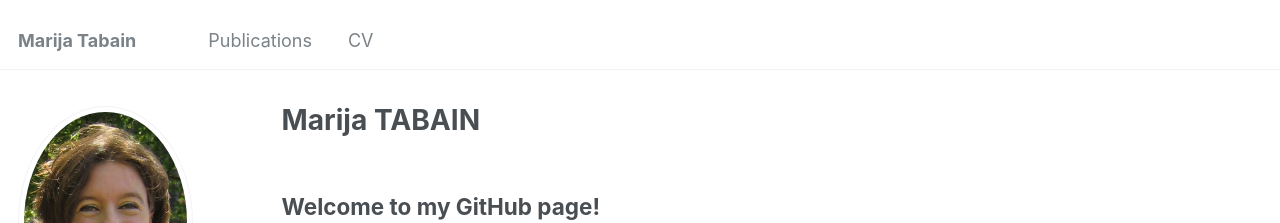
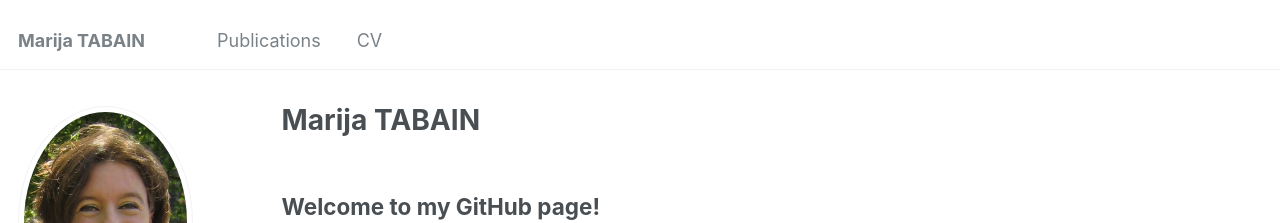
Before and after one commit to marijatabain/marijatabain.github.io, a Jekyll site: the page built from _pages/about.md, in a window 1280 px wide. Shown: the top 223 px of the page. Built offline with Jekyll 4.4.1, drawn with Linux system fonts in a browser that asks for light colours; some web fonts are replaced.

```diff
--- a/_config.yml
+++ b/_config.yml
@@ -8,7 +8,7 @@
 
 # Basic Site Settings
 locale                   : "en-US"
-title                    : "Marija Tabain"
+title                    : "Marija TABAIN"
 title_separator          : "-"
 name                     : &name "Marija Tabain"
 description              : &description "personal description"
```
